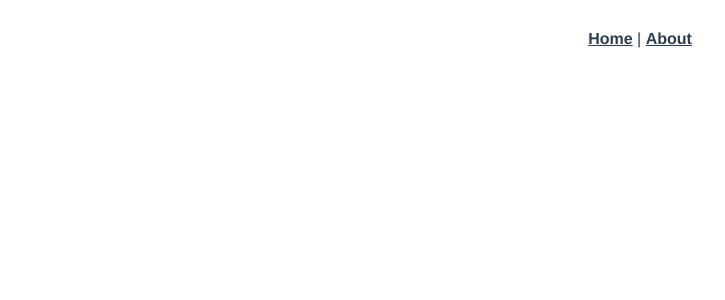
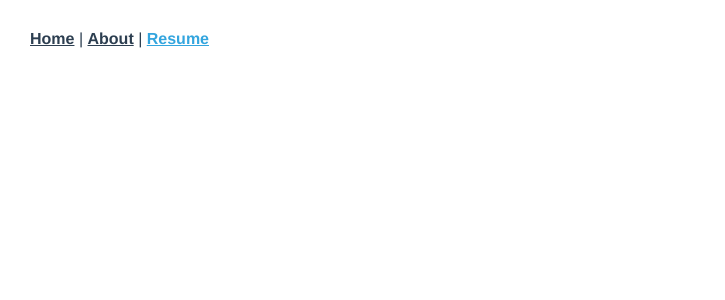
Before and after one commit to nicholasmarson/nicholas-marson-resume, a Vue app: page /#/resume in a window 1280 px wide. Before the commit this address had no page. Shown: the top 300 px of the page, without its empty margins (0-725 px from the left). Built offline with nearby package versions, Linux system fonts and the light colour scheme; a web font is replaced by a local one.

Commit message:
Pushing progress up to PC

```diff
--- a/src/App.vue
+++ b/src/App.vue
@@ -1,9 +1,12 @@
 <template>
-  <nav>
+  <header class="header">
+  <nav class="main-nav">
     <router-link to="/">Home</router-link> |
-    <router-link to="/about">About</router-link>
+    <router-link to="/about">About</router-link> |
+    <router-link to="/resume">Resume</router-link>
   </nav>
   <router-view/>
+  </header>
 </template>
 
 <style>
@@ -35,4 +38,8 @@
   margin: 0;
   padding: 0;
 }
+
+.header {
+  display: flex;
+}
 </style>
--- a/src/router/index.js
+++ b/src/router/index.js
@@ -1,19 +1,20 @@
 import { createRouter, createWebHashHistory } from 'vue-router'
-import HomeView from '../views/HomeView.vue'
 
 const routes = [
   {
     path: '/',
     name: 'home',
-    component: HomeView
+    component: () => import('../views/HomeView.vue')
   },
   {
     path: '/about',
     name: 'about',
-    // route level code-splitting
-    // this generates a separate chunk (about.[hash].js) for this route
-    // which is lazy-loaded when the route is visited.
-    component: () => import(/* webpackChunkName: "about" */ '../views/AboutView.vue')
+    component: () => import('../views/AboutView.vue')
+  },
+  {
+    path: '/resume',
+    name: 'resume',
+    component: () => import('../views/ResumeView.vue')
   }
 ]
 
--- /dev/null
+++ b/src/views/ResumeView.vue
@@ -0,0 +1,13 @@
+<template>
+
+</template>
+
+<script>
+export default {
+
+}
+</script>
+
+<style>
+
+</style>
```
Also changed, not shown: src/components/Resume.vue (added, +13 -0 lines).
